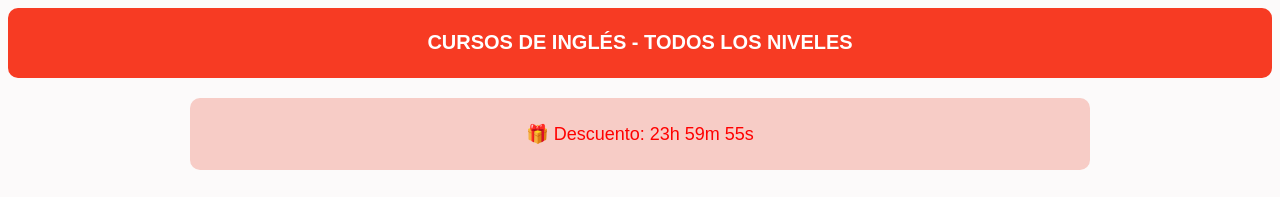
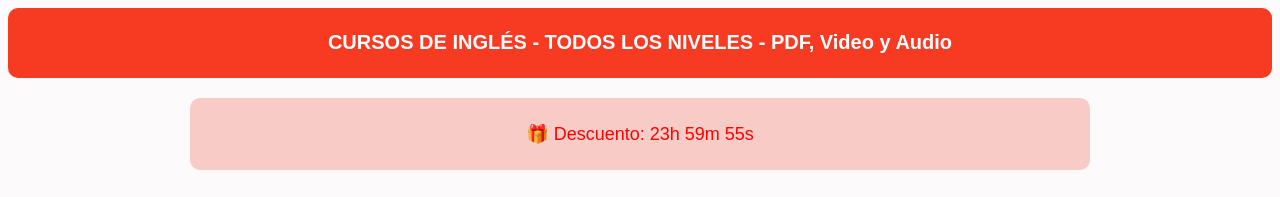
Before and after one commit to ultracreatorpro/Ingles, a plain HTML site: page index.html in a window 1280 px wide. Shown: the top 197 px of the page. Drawn offline with Linux system fonts and the light colour scheme.

Commit message:
Update index.html

```diff
--- a/index.html
+++ b/index.html
@@ -113,7 +113,7 @@
 <body>
 
 <header>
-    <h1>CURSOS DE INGLÉS - TODOS LOS NIVELES</h1>
+    <h1>CURSOS DE INGLÉS - TODOS LOS NIVELES - PDF, Video y Audio</h1>
 </header>
 
 <div class="container">
```
